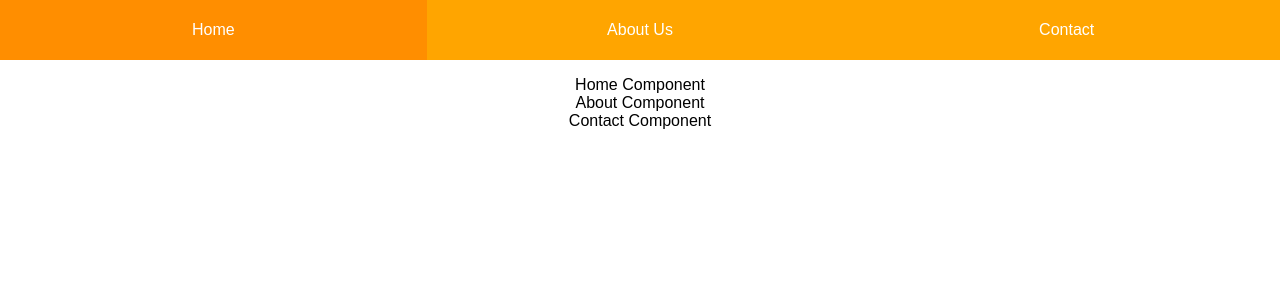
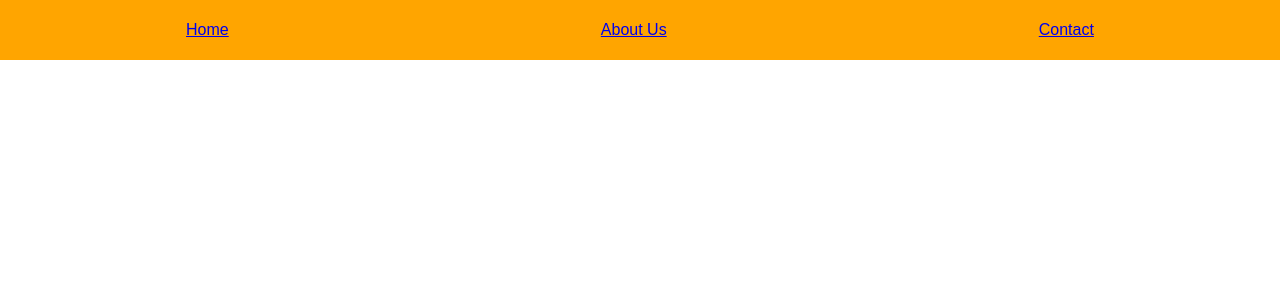
Before and after one commit to pesto-students/batch-9-exercises, a React (Create React App) app in the folder setup-router/: page / in a window 1280 px wide. Shown: the top 300 px of the page. Built offline with nearby package versions, Linux system fonts and the light colour scheme; the HTML template or start-up script is replaced by a standard one.

Commit message:
Complete the basic setup of the router problem.

```diff
--- a/setup-router/package.json
+++ b/setup-router/package.json
@@ -8,6 +8,7 @@
   "dependencies": {
     "react": "^16.3.2",
     "react-dom": "^16.3.2",
+    "react-router-dom": "^5.0.1",
     "react-scripts": "1.1.4"
   },
   "devDependencies": {
--- a/setup-router/src/App.js
+++ b/setup-router/src/App.js
@@ -1,20 +1,20 @@
 import React, { Component, Fragment } from 'react';
-
+import { BrowserRouter as Router, Route } from 'react-router-dom';
 import Navbar from './components/Navbar';
-import Home from './components/Home';
-import About from './components/About';
-import Contact from './components/Contact';
-
+import { routes } from './routes';
 import './styles/App.css';
 
 class App extends Component {
   render() {
+    const renderedRoutes = routes.map((route) => {
+      return (<Route path={route.link} component={route.component} />);
+    });
     return (
       <Fragment>
-        <Navbar />
-        <Home />
-        <About />
-        <Contact />
+        <Router>
+          <Navbar />
+          {renderedRoutes}
+        </Router>
       </Fragment>
     );
   }
--- a/setup-router/src/components/Navbar.js
+++ b/setup-router/src/components/Navbar.js
@@ -1,14 +1,15 @@
 import React, { Component } from 'react';
-
+import { NavLink } from 'react-router-dom';
 import '../styles/App.css';
+import { paths } from '../routes';
 
 export default class Navbar extends Component {
   render() {
     return (
       <ul className="nav">
-        <li className="active">Home</li>
-        <li>About Us</li>
-        <li>Contact</li>
+        <NavLink to={paths.homePath} activeClassName="active" > <li>Home</li> </NavLink>
+        <NavLink to={paths.aboutPath} activeClassName="active" ><li>About Us</li></NavLink>
+        <NavLink to={paths.contactPath} activeClassName="active" ><li>Contact</li></NavLink>
       </ul>
     );
   }
--- /dev/null
+++ b/setup-router/src/routes.js
@@ -0,0 +1,28 @@
+import About from './components/About';
+import Contact from './components/Contact';
+import Home from './components/Home';
+
+const paths = {
+  contactPath: '/contact',
+  homePath: '/home',
+  aboutPath: '/about',
+};
+const routes = [
+  {
+    component: Contact,
+    link: paths.contactPath,
+  },
+  {
+    component: About,
+    link: paths.aboutPath,
+  },
+  {
+    component: Home,
+    link: paths.homePath,
+  },
+];
+
+export {
+  routes,
+  paths,
+};
--- a/setup-router/src/styles/App.css
+++ b/setup-router/src/styles/App.css
@@ -16,7 +16,7 @@ body {
   background-color: orange;
 }
 
-.nav li {
+.nav ~ li {
   height: 100%;
   display: flex;
   align-items: center;
```
Also changed, not shown: setup-router/src/components/404.js (added, +13 -0 lines).
